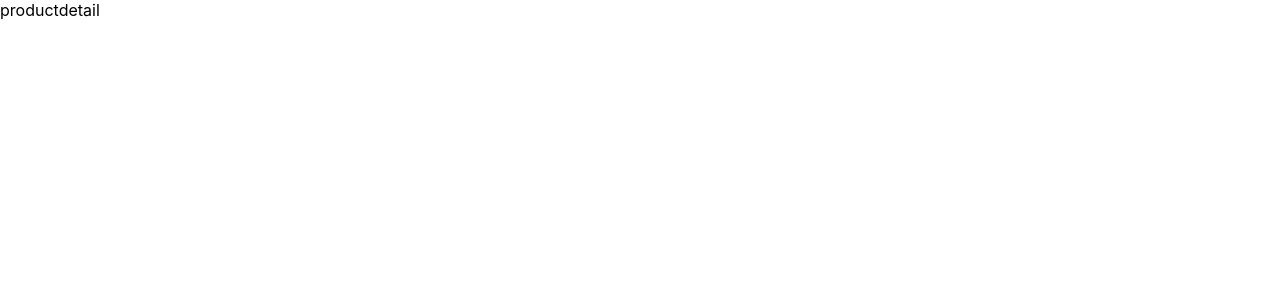
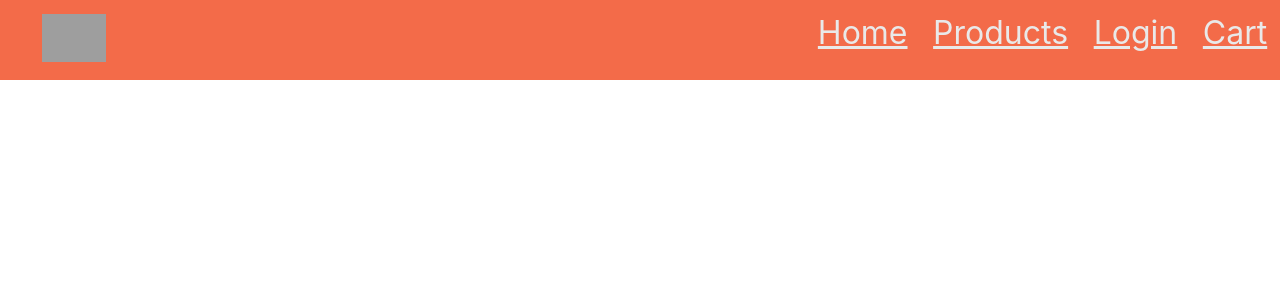
Before and after one commit to MohamedMuflahi/ecom-react, a React (Create React App) app in the folder front-end/: page /productdetail in a window 1280 px wide. Shown: the top 300 px of the page. Built offline with nearby package versions, Linux system fonts and the light colour scheme; grey boxes are pictures that could not be loaded.

Commit message:
Navbar changes

```diff
--- a/front-end/src/App.js
+++ b/front-end/src/App.js
@@ -13,7 +13,7 @@ function App() {
         <Routes>
             <Route exact path="/" element={<Home />}/>
             <Route path="/login" element={<Login />}/>
-            <Route path="/Signup" element={<Signup />}/>
+            <Route path="/signup" element={<Signup />}/>
             <Route path="/cart" element={<Cart />}/>
             <Route path="/productdetail" element={<Productdetail />}/>
             <Route path="*" element={<h1>404 not found</h1>}/>
--- a/front-end/src/components/Cartitem.css
+++ b/front-end/src/components/Cartitem.css
@@ -1,5 +1,5 @@
 #ItemInfo {
- margin-left: 2vw;
+    margin-left: 2vw;
 }
 
 #cardDisplay {
--- a/front-end/src/components/Navbar.css
+++ b/front-end/src/components/Navbar.css
@@ -14,6 +14,8 @@ overflow-x: hidden;
 }
 .item-name{
     color: #e9e9e9 ;
+    font-size: 2em;
+    padding: 1vw;
 }
 .logo{
     width: 8vh;
--- a/front-end/src/components/Navbar.js
+++ b/front-end/src/components/Navbar.js
@@ -1,23 +1,19 @@
 import React from 'react'
 import './Navbar.css';
+import { NavLink, Link } from "react-router-dom"
+
+
+
 function Navbar() {
   return (
       <div id='container'>
       <a className='logo'>
-        <img src="https://i.ibb.co/KrDfhMc/2-0-500-250-px-250-250-px.png" alt="logo" className='logo'/>
+      <Link to="/"><img src="https://i.ibb.co/KrDfhMc/2-0-500-250-px-250-250-px.png" alt="logo" className='logo'/></Link>
       </a>
-        <a className='item'>
-            <h1 className='item-name'>Home</h1>
-        </a>
-        <a className='item'>
-            <h1 className='item-name'>Products</h1>
-        </a>
-        <a className='item'>
-        <h1 className='item-name'>Log In</h1>
-        </a>
-        <a className='item'>
-            <h1 className='item-name'>Cart</h1>
-        </a>
+      <NavLink className="item-name" to="/">Home</NavLink>
+      <NavLink className="item-name" to="/">Products</NavLink>
+      <NavLink className="item-name" to="/login">Login</NavLink>
+      <NavLink className="item-name" to="/cart">Cart</NavLink>
         <a className='ham'>
           <img src="https://upload.wikimedia.org/wikipedia/commons/thumb/b/b2/Hamburger_icon.svg/250px-Hamburger_icon.svg.png"/>
         </a>
--- a/front-end/src/pages/Signup.js
+++ b/front-end/src/pages/Signup.js
@@ -1,11 +1,12 @@
 import React from 'react'
+import { Link } from "react-router-dom"
 import './signup.css';
 
 function Signup() {
   return (
     <div id="background">
         <div id="LoginBox">
-            <img id='logo' src='https://i.ibb.co/KrDfhMc/2-0-500-250-px-250-250-px.png'/>
+            <Link to="/"><img id='logo' src='https://i.ibb.co/KrDfhMc/2-0-500-250-px-250-250-px.png'/></Link>
             <div id="Loginheader">
                 <h3>Sign up!</h3>
                 <p>Continue to Shopify 2.0</p>
--- a/front-end/src/pages/cart.js
+++ b/front-end/src/pages/cart.js
@@ -1,15 +1,19 @@
 import React from 'react'
 import Navbar from '../components/Navbar'
 import Cartitem from '../components/Cartitem'
+import { Link } from 'react-router-dom'
 import "./cart.css"
+
 function Cart() {
+
+
   return (
     <div>
       <Navbar />
       <div id="cartTitle">
       <h1>Here's what you have in your cart.</h1>
         <h2>100% Free deliver and returns.</h2>
-        <button id="ContinueShopping" type="button">CONTINUE SHOPPING</button>
+        <Link to="/"><button id="ContinueShopping" type="button">CONTINUE SHOPPING</button></Link>
         </div>
       <div id="CartText">
         <div id="ItemDiv">
@@ -23,7 +27,7 @@ function Cart() {
           <h2>Subtotal</h2>
           <h2>Estimated Shipping</h2>
           <h2>Estimated Total</h2>
-          <button id="CheckoutButton" type="button">CHECKOUT NOW</button>
+          <button id="CheckoutButton" type="button" >CHECKOUT NOW</button>
           <div id="paymentHere">
             <h4>Payment methods</h4>
             </div>
--- a/front-end/src/pages/login.js
+++ b/front-end/src/pages/login.js
@@ -1,11 +1,12 @@
 import React from 'react'
+import { Link } from 'react-router-dom';
 import './Login.css';
 
 function Login() {
   return (
     <div id="background">
         <div id="LoginBox">
-            <img id='logo' src='https://i.ibb.co/KrDfhMc/2-0-500-250-px-250-250-px.png'/>
+            <Link to="/"><img id='logo' src='https://i.ibb.co/KrDfhMc/2-0-500-250-px-250-250-px.png'/></Link>
             <div id="Loginheader">
                 <h3>Log in</h3>
                 <p>Continue to Shopify 2.0</p>
--- a/front-end/src/pages/productdetail.js
+++ b/front-end/src/pages/productdetail.js
@@ -1,8 +1,12 @@
 import React from 'react'
+import Navbar from '../components/Navbar'
+
 
 function Productdetail() {
   return (
-    <div>productdetail</div>
+    <div>
+      <Navbar />
+    </div>
   )
 }
 
```
